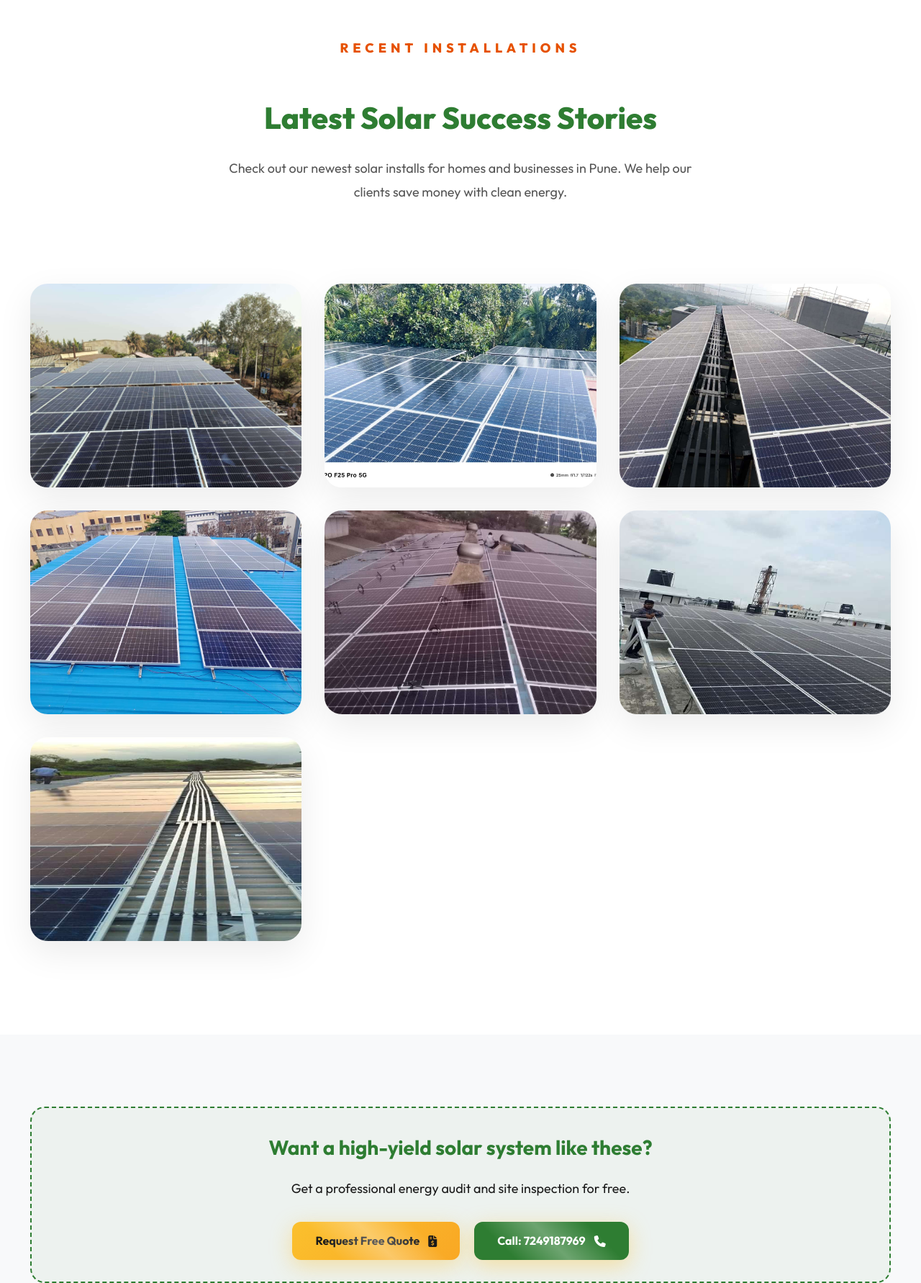
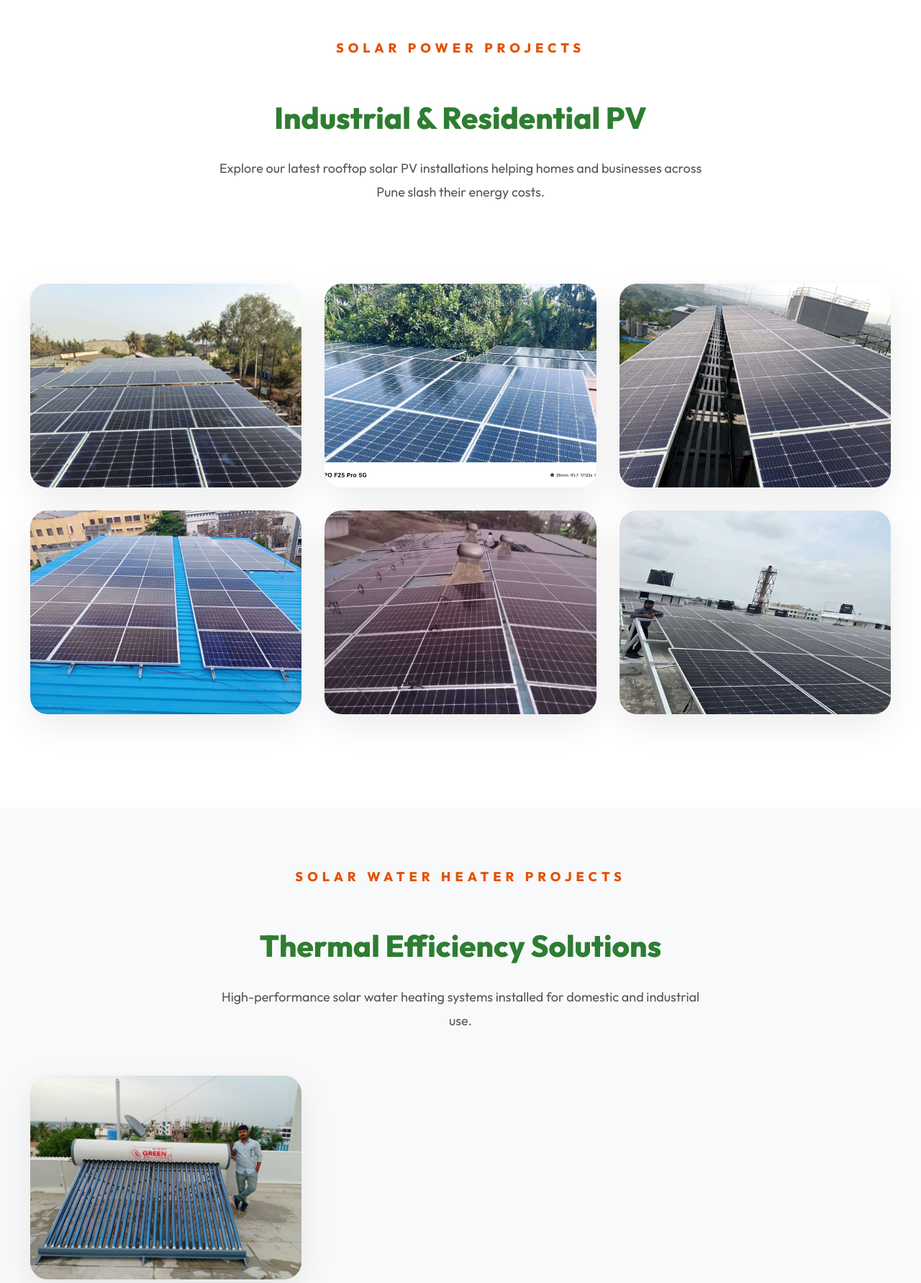
Before and after one commit to jayantnarkhede52-svg/E-Green-Solution, a plain HTML site: page projects.html in a window 1280 px wide. Shown: the part 1220-3002 px from the top of the page at 72% size. Drawn offline with nearby package versions, Linux system fonts and the light colour scheme.

Commit message:
feat: restructure projects into categories and update solar heater images

```diff
--- a/projects.html
+++ b/projects.html
@@ -158,12 +158,12 @@
         </div>
     </section>
 
-    <section id="recent-installations" style="padding: 80px 0; background: #fff;">
+    <section id="solar-power-projects" style="padding: 80px 0; background: #fff;">
         <div class="container">
             <div class="section-header" style="text-align: center; margin-bottom: 50px;">
-                <span class="hero-tagline">Recent Installations</span>
-                <h2 style="font-size: 42px; color: var(--primary);">Latest Solar Success Stories</h2>
-                <p style="font-size: 18px; color: #555;">Check out our newest solar installs for homes and businesses in Pune. We help our clients save money with clean energy.</p>
+                <span class="hero-tagline">Solar Power Projects</span>
+                <h2 style="font-size: 42px; color: var(--primary);">Industrial & Residential PV</h2>
+                <p style="font-size: 18px; color: #555;">Explore our latest rooftop solar PV installations helping homes and businesses across Pune slash their energy costs.</p>
             </div>
 
             <div class="project-grid">
@@ -215,12 +215,26 @@
                         <p><i class="fas fa-bolt"></i> 200KW Solar Project</p>
                     </div>
                 </div>
-                <!-- Project 08 -->
+
+            </div>
+        </div>
+    </section>
+
+    <section id="solar-heater-projects" style="padding: 80px 0; background: #f8f9fa;">
+        <div class="container">
+            <div class="section-header" style="text-align: center; margin-bottom: 50px;">
+                <span class="hero-tagline">Solar Water Heater Projects</span>
+                <h2 style="font-size: 42px; color: var(--primary);">Thermal Efficiency Solutions</h2>
+                <p style="font-size: 18px; color: #555;">High-performance solar water heating systems installed for domestic and industrial use.</p>
+            </div>
+
+            <div class="project-grid" style="padding: 0;">
+                <!-- Project 01: Solar Water Heater -->
                 <div class="project-card animate-reveal">
-                    <img src="/assets/Projects_egreen/IMG-20260331-WA0020.jpg" alt="Modern Engineering Works - 120KW Solar" loading="lazy">
+                    <img src="/assets/Projects_egreen/solar heater.jpeg" alt="Solar Water Heater Installation" loading="lazy">
                     <div class="project-overlay">
-                        <h3>Modern Engineering Works</h3>
-                        <p><i class="fas fa-bolt"></i> 120KW Solar Project</p>
+                        <h3>Solar Water Heater</h3>
+                        <p><i class="fas fa-hot-tub-person"></i> High Efficiency Solution</p>
                     </div>
                 </div>
             </div>
```
Also changed, not shown: index.html (+2 -9 lines), services.html (+1 -1 lines), assets/Projects_egreen/solar heater.jpeg (added).
